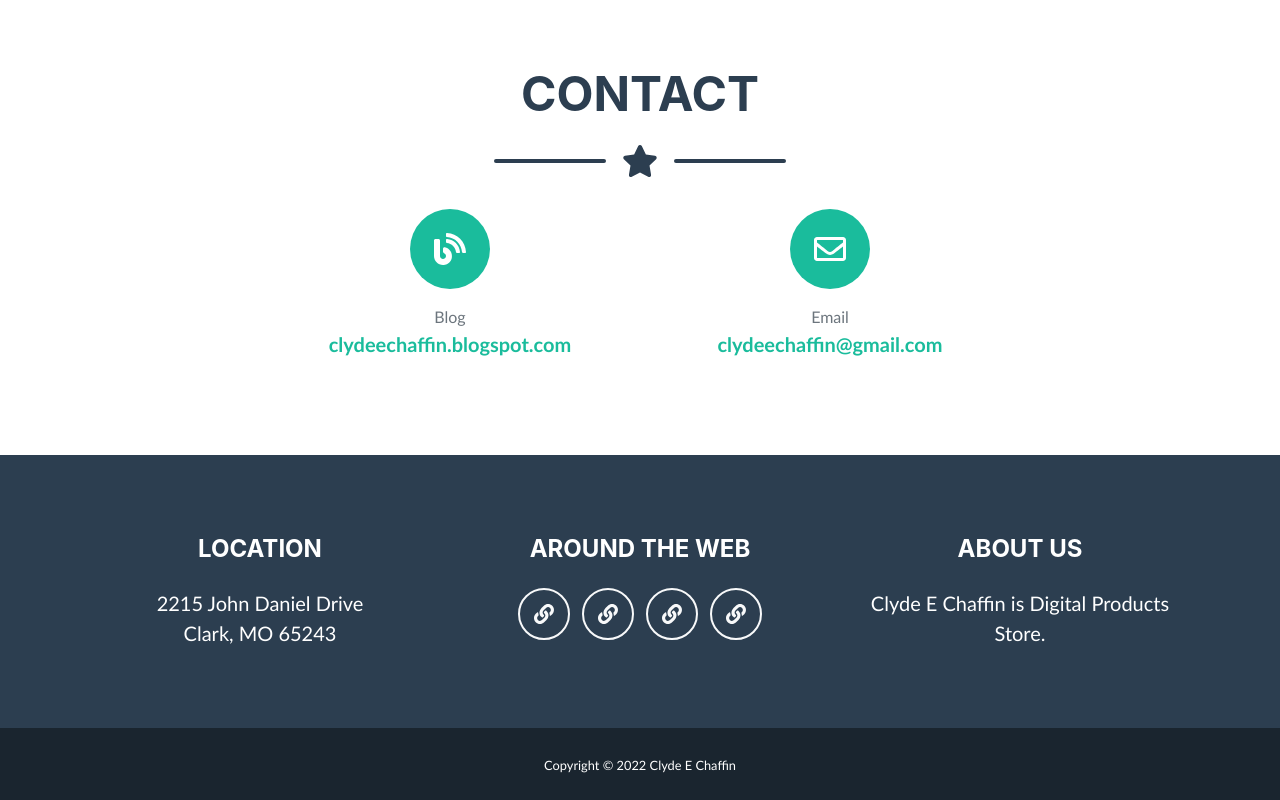
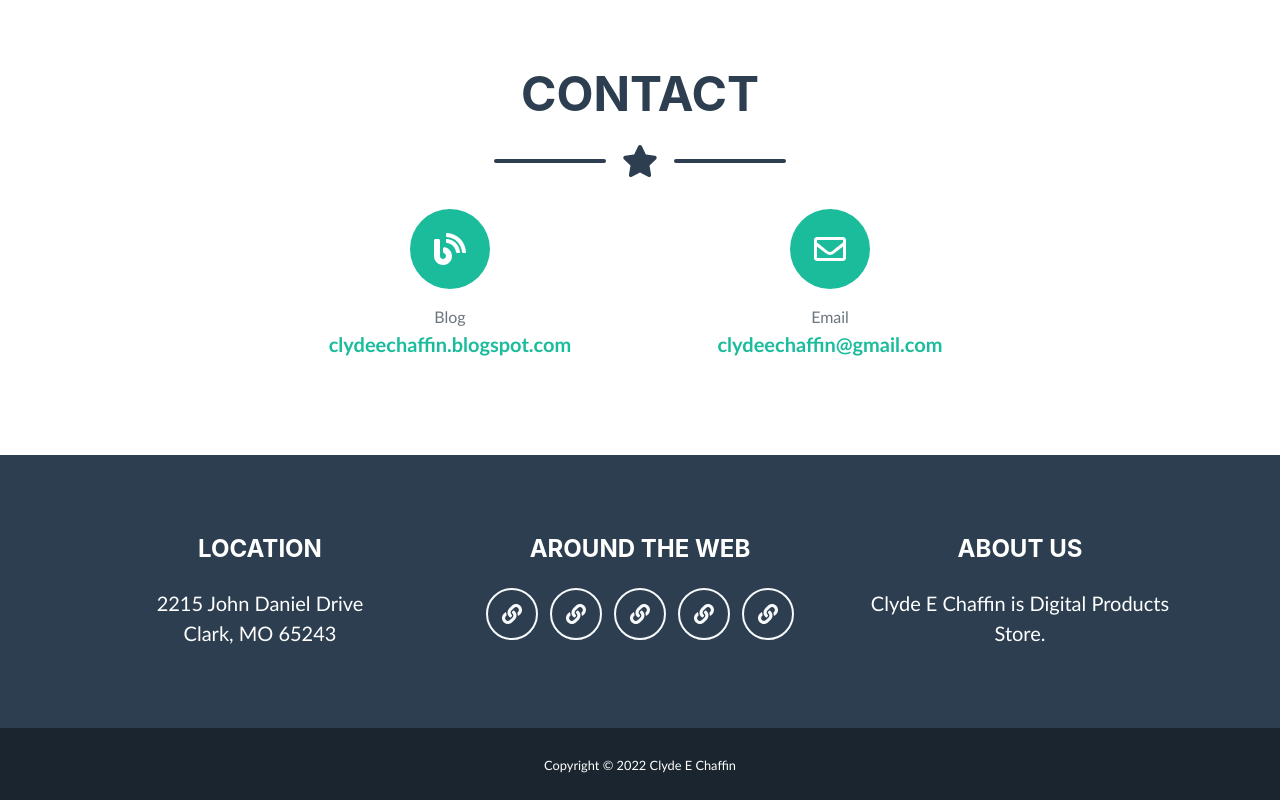
Before and after one commit to clydeechaffin/clydeechaffin.github.io, a plain HTML site: page index.html in a window 1280 px wide. Shown: the part 2171-2971 px from the top of the page. Drawn offline with nearby package versions, Linux system fonts and the light colour scheme; a web font is replaced by a local one.

Commit message:
perubahan footer link kedua

```diff
--- a/index.html
+++ b/index.html
@@ -347,6 +347,7 @@ Clark, MO 65243</p>
 						<a class="btn btn-outline-light btn-social mx-1" href="https://clydeechaffin.vercel.app/"><i class="fa fa-link"></i></a>
 						<a class="btn btn-outline-light btn-social mx-1" href="https://clydeechaffin.netlify.app/"><i class="fa fa-link"></i></a>
 						<a class="btn btn-outline-light btn-social mx-1" href="https://clydeechaffin.blogspot.com/"><i class="fa fa-link"></i></a>
+						<a class="btn btn-outline-light btn-social mx-1" href="https://clydeechaffinstore.web.app/"><i class="fa fa-link"></i></a>
                     </div>
                     <!-- Footer About Text-->
                     <div class="col-lg-4">
```
